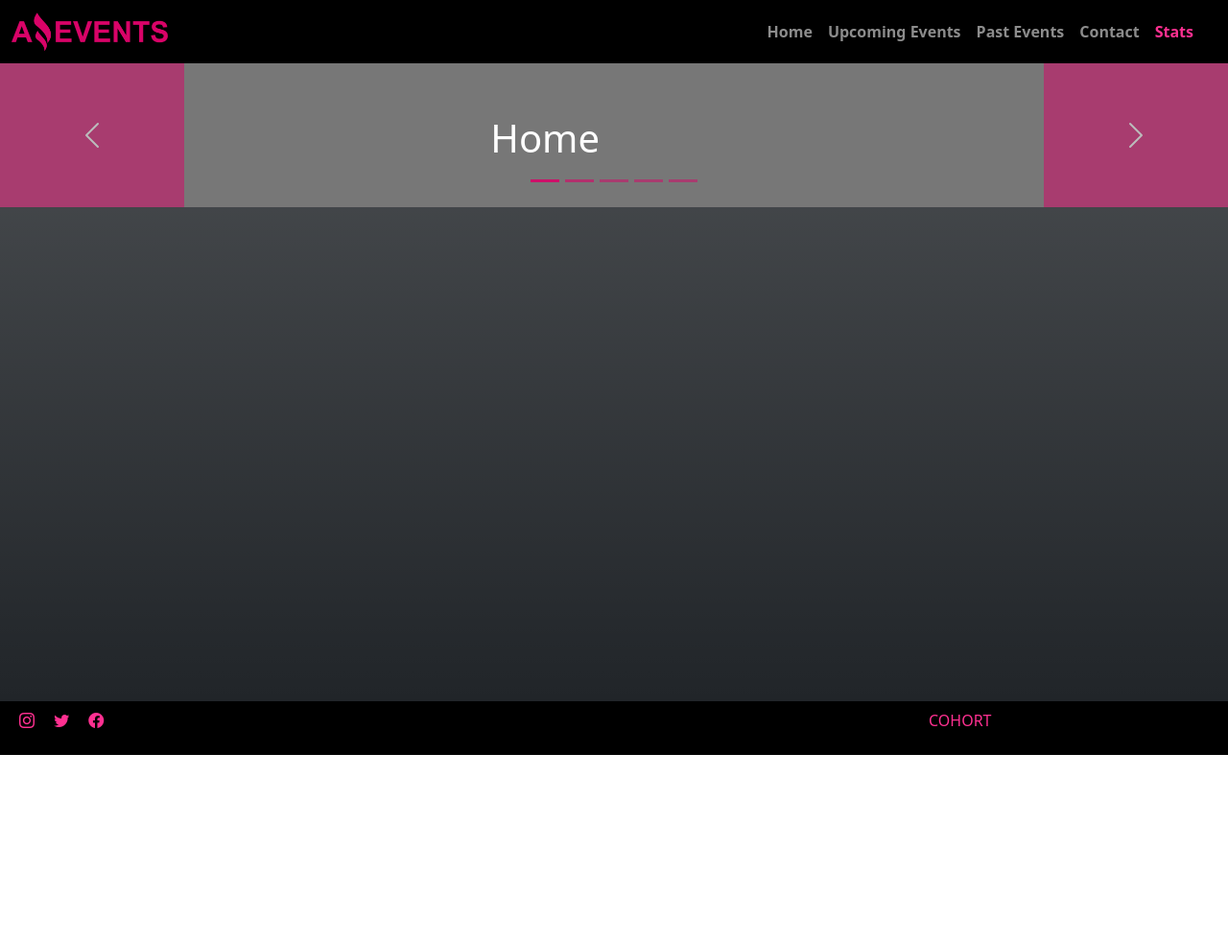
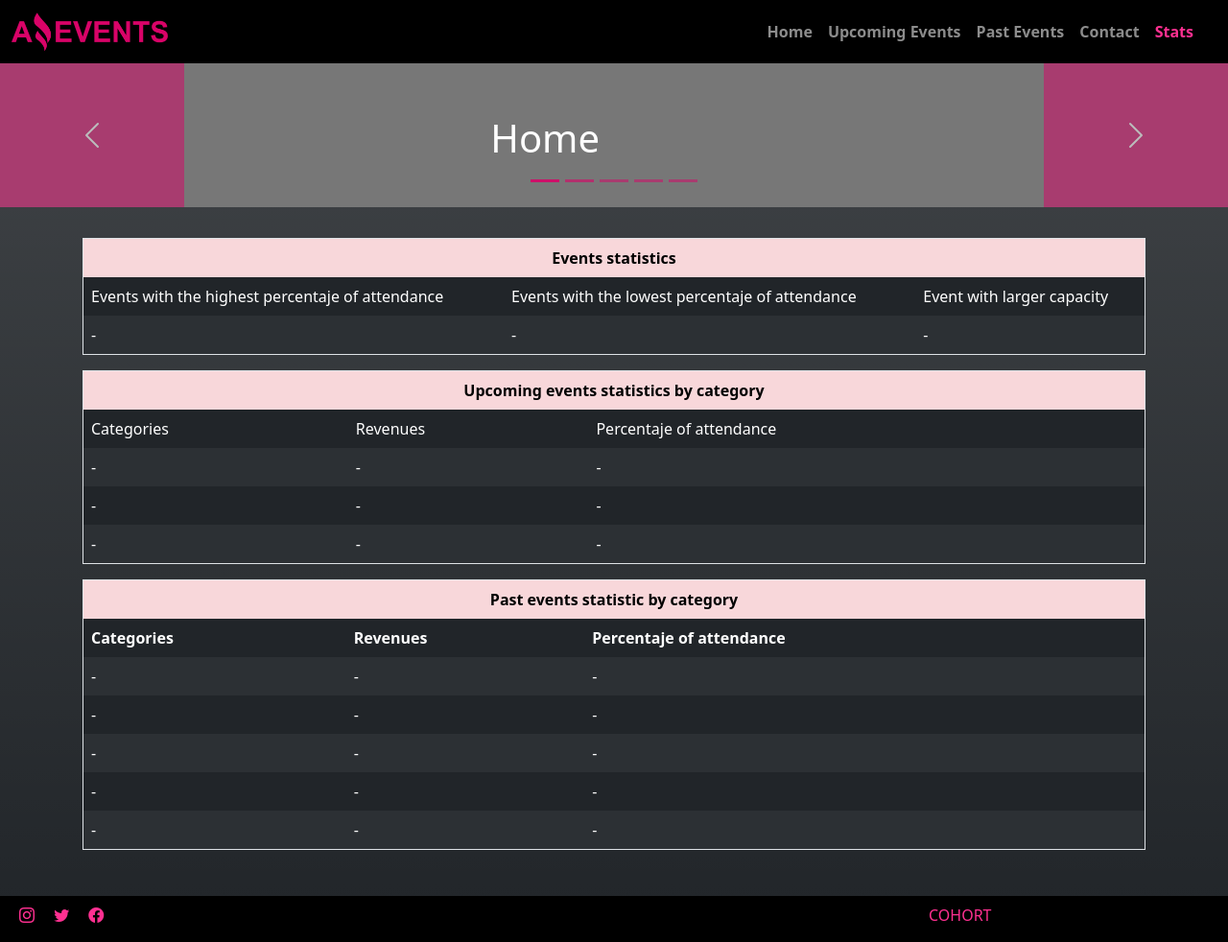
Before and after one commit to topoescobar/AmazingEvents-GarciaEscobar, a plain HTML site: page stats.html in a window 1280 px wide. Shown: the whole page at 96% size. Before the commit the page ends 800 px from the top, so only its background shows below. Drawn offline with nearby package versions, Linux system fonts and the light colour scheme.

Commit message:
lista tarea 1

```diff
--- a/assets/styles.css
+++ b/assets/styles.css
@@ -1,4 +1,11 @@
 @import url("https://cdn.jsdelivr.net/npm/bootstrap-icons@1.10.3/font/bootstrap-icons.css");
+
+body {
+    min-height: 100vh;
+    display: grid;
+    grid-template-columns: 1fr;
+    grid-template-rows: auto 1fr auto;
+  }
 
 main{
     min-height: 64.4vh;
--- a/stats.html
+++ b/stats.html
@@ -11,12 +11,12 @@
   <link rel="stylesheet" href="./assets/styles.css">
 </head>
 
-<body>
+<body class="text-bg-dark bg-dark bg-gradient">
   <header>
     <!-- NAVBAR -->
     <nav class="navbar navbar-expand-md navbar-dark bg-black text-center" aria-label="Offcanvas navbar large">
       <div class="container-fluid ">
-        <a class="navbar-brand" href="#"><img src="./assets/Logo Amazing Events.png" alt="logo" class="nav_logo"></a>
+        <a class="navbar-brand" href="#"><img src="./assets/LogoAmazingEvents.png" alt="logo" class="nav_logo"></a>
         <div class="d-flex gap-2 flex-wrap">
           <h3 class="d-md-none menu_text">Menu</h3>
           <button class="navbar-toggler" type="button" data-bs-toggle="offcanvas" data-bs-target="#offcanvasNavbar2"
@@ -136,8 +136,99 @@
     </div>
   </header>
 
-  <main class="bg-dark bg-gradient text-bg-dark">
+  <main>
+    <div class="container table-section p-3 my-3">
+      <table class="table table-dark table-hover table-striped text-bg-secondary border border-1 table-borderless">
+        <thead>
+          <tr class="table-danger text-center ">
+            <th colspan="3">Events statistics</th>
+          </tr>
+          <tr>
+            <td>Events with the highest percentaje of attendance</td>
+            <td>Events with the lowest percentaje of attendance</td>
+            <td>Event with larger capacity</td>
+          </tr>
+        </thead>
+        <tbody>
+          <tr>
+            <td> - </td>
+            <td> - </td>
+            <td> - </td>
+          </tr>
+        </tbody>
+      </table>
 
+      <table class="table table-dark table-hover table-striped text-bg-secondary border border-1 table-borderless">
+        <thead>
+          <tr class="table-danger text-center">
+            <th colspan="3">Upcoming events statistics by category</th>
+          </tr>
+          <tr>
+            <td>Categories</td>
+            <td>Revenues</td>
+            <td>Percentaje of attendance</td>
+          </tr>
+        </thead>
+        <tbody>
+          <tr>
+            <td> - </td>
+            <td> - </td>
+            <td> - </td>
+          </tr>
+          <tr>
+            <td> - </td>
+            <td> - </td>
+            <td> - </td>
+          </tr>
+          <tr>
+            <td> - </td>
+            <td> - </td>
+            <td> - </td>
+          </tr>
+        </tbody>
+      </table>
+
+      <table class="table table-dark table-hover table-striped text-bg-secondary border border-1 table-borderless">
+        <thead>
+          <tr class="table-danger text-center">
+            <th colspan="3">Past events statistic by category</th>
+          </tr>
+          <tr>
+            <th>Categories</th>
+            <th>Revenues</th>
+            <th>Percentaje of attendance</th>
+          </tr>
+        </thead>
+        <tbody>
+          <tr>
+            <td> - </td>
+            <td> - </td>
+            <td> - </td>
+          </tr>
+          <tr>
+            <td> - </td>
+            <td> - </td>
+            <td> - </td>
+          </tr>
+          <tr>
+            <td> - </td>
+            <td> - </td>
+            <td> - </td>
+          </tr>
+          <tr>
+            <td> - </td>
+            <td> - </td>
+            <td> - </td>
+          </tr>
+          <tr>
+            <td> - </td>
+            <td> - </td>
+            <td> - </td>
+          </tr>
+        </tbody>
+      </table>
+
+    </div>
   </main>
 
   <footer class="container-fluid bg-black text-bg-dark">
@@ -148,10 +239,9 @@
         <a href="https://twitter.com/" target="_blank"><i class="bi bi-facebook"></i></a>
       </div>
       <div class="col-3 p-2">
-        <span><p>COHORT</p></span>
+        <span>COHORT</span>
       </div>
     </div>
-
   </footer>
 
 
```
Also changed, not shown: contact.html (+2 -4 lines), index.html (+5 -5 lines), past_events.html (+5 -5 lines), upcoming_events.html (+7 -7 lines), assets/LogoAmazingEvents.png (renamed from assets/Logo Amazing Events.png).
